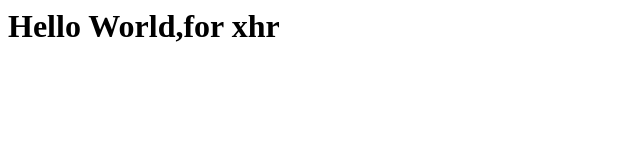
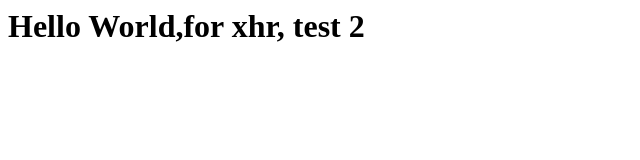
Before and after one commit to xhr-catcher/xhr-catcher.github.io, a plain HTML site: page index.html in a window 1280 px wide. Shown: the whole page, without its empty margins (0-640 px from the left). Drawn offline with Linux system fonts and the light colour scheme.

Commit message:
convert test

```diff
--- a/index.html
+++ b/index.html
@@ -1 +1 @@
-<h1>Hello World,for xhr</h1>
+<h1>Hello World,for xhr, test 2</h1>
```
